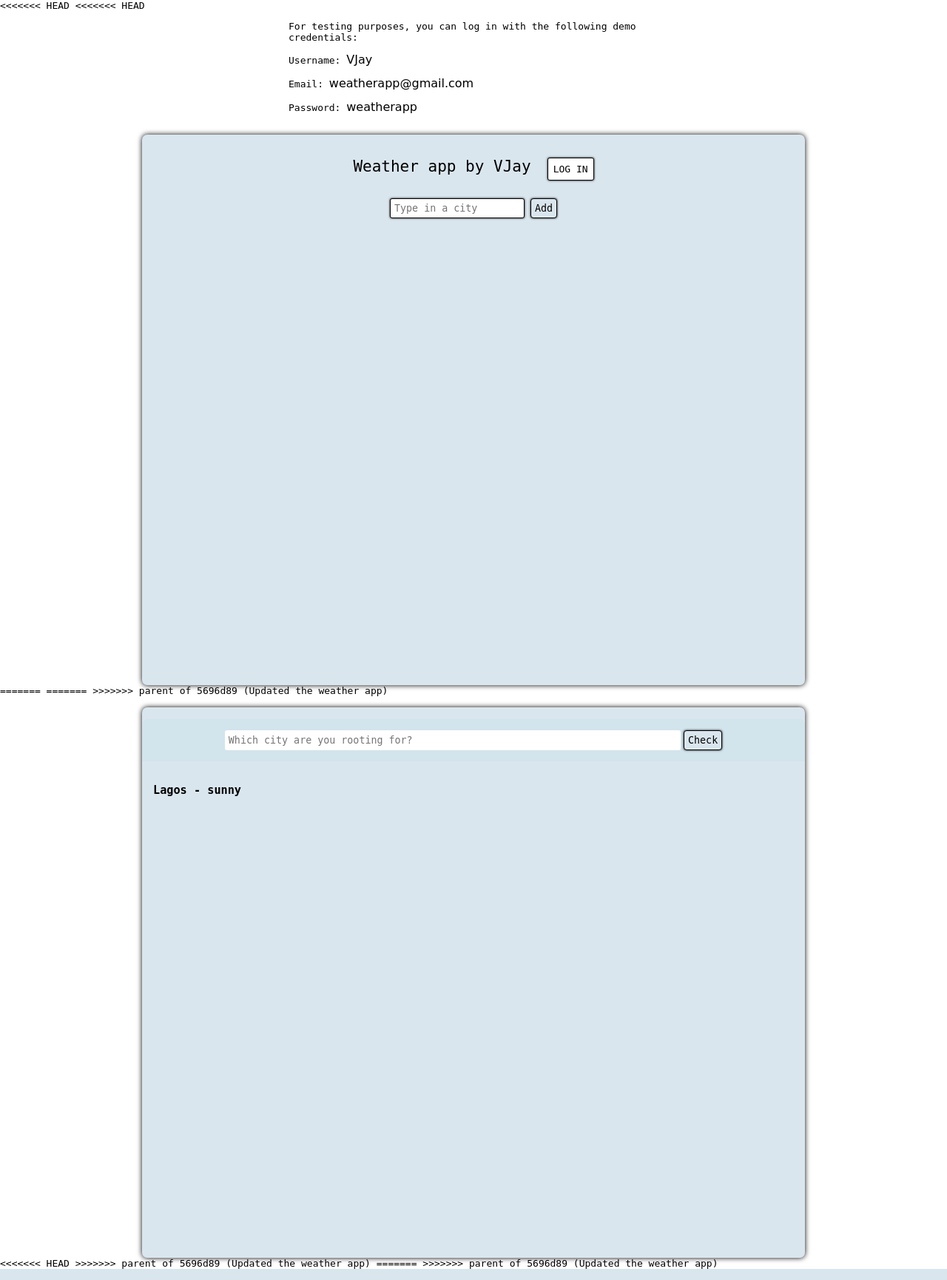
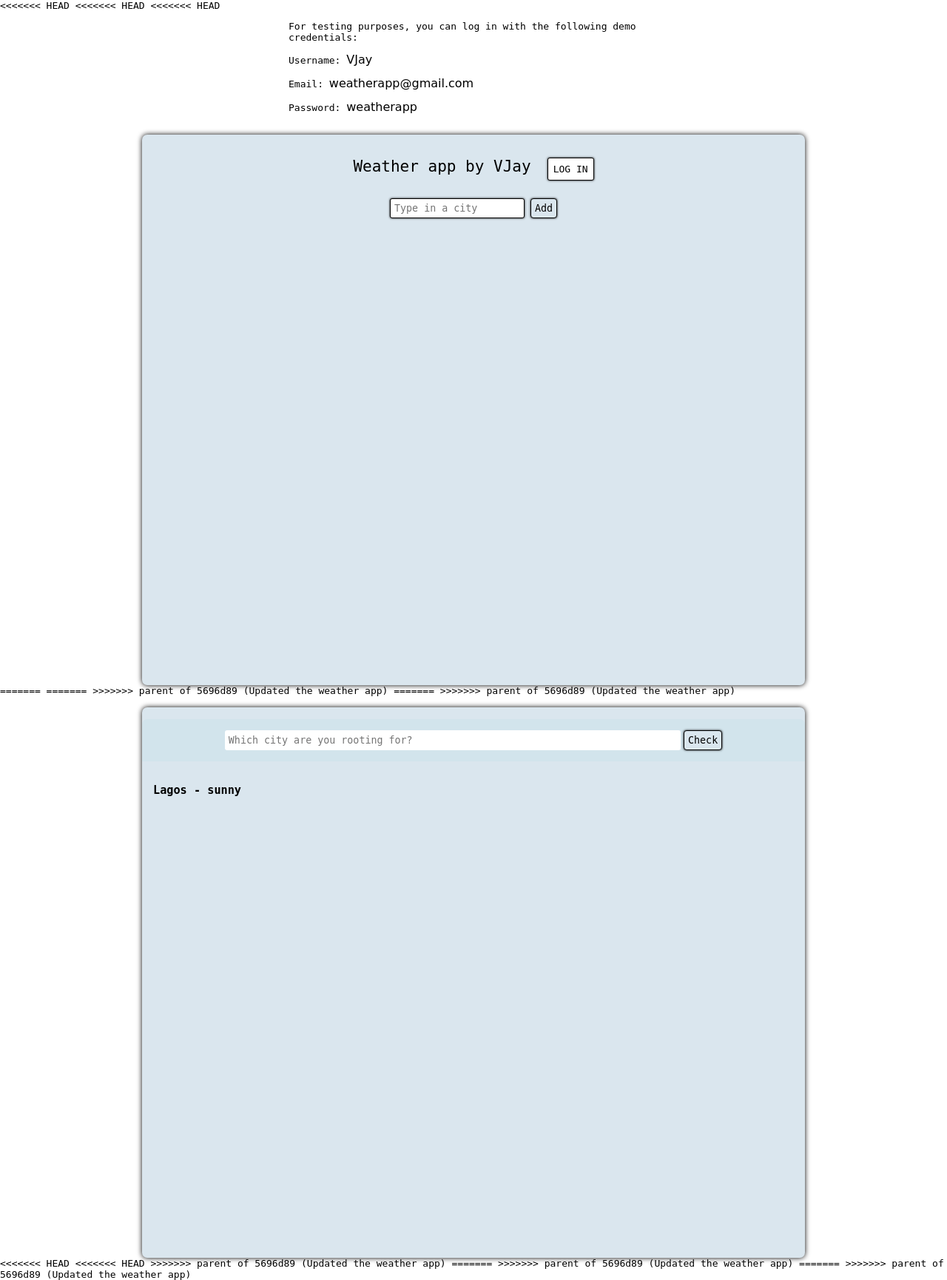
Before and after one commit to VAdemiju/weather-app, a Django app: template weather/templates/index.html in a window 1280 px wide. Shown: the whole page at 74% size. Run offline with Django 3.2, Linux system fonts and the light colour scheme; the template is opened without the code that fills it, so the values that code supplies are empty.

Commit message:
Rough one lol

```diff
--- a/weather/models.py
+++ b/weather/models.py
@@ -3,6 +3,7 @@ from django.utils.text import slugify
 from django.contrib.auth.models import User
 
 # Create your models here.
+<<<<<<< HEAD
 <<<<<<< HEAD
 <<<<<<< HEAD
 
@@ -25,3 +26,5 @@ class City(models.Model):
 >>>>>>> parent of 5696d89 (Updated the weather app)
 =======
 >>>>>>> parent of 5696d89 (Updated the weather app)
+=======
+>>>>>>> parent of 5696d89 (Updated the weather app)
--- a/weather/templates/index.html
+++ b/weather/templates/index.html
@@ -1,5 +1,6 @@
 <!DOCTYPE html>
 <html>
+<<<<<<< HEAD
 <<<<<<< HEAD
 <<<<<<< HEAD
 	<head>
@@ -122,6 +123,8 @@
 =======
 =======
 >>>>>>> parent of 5696d89 (Updated the weather app)
+=======
+>>>>>>> parent of 5696d89 (Updated the weather app)
 <head>
     <meta charset='utf-8'>
     <meta http-equiv='X-UA-Compatible' content='IE=edge'>
@@ -187,6 +190,9 @@
     </div>
 </body>
 <<<<<<< HEAD
+<<<<<<< HEAD
+>>>>>>> parent of 5696d89 (Updated the weather app)
+=======
 >>>>>>> parent of 5696d89 (Updated the weather app)
 =======
 >>>>>>> parent of 5696d89 (Updated the weather app)
```
Also changed, not shown: weather/views.py (+8 -0 lines), 1 other file.
